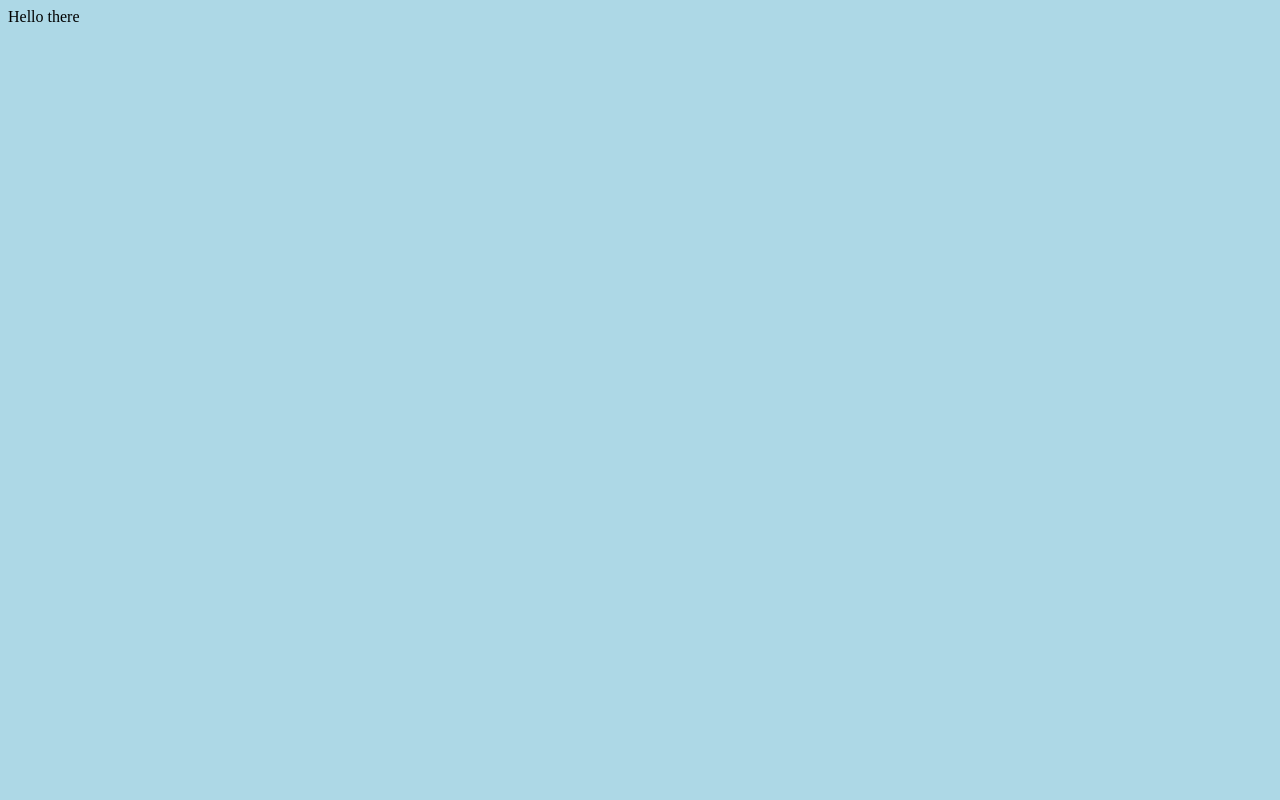
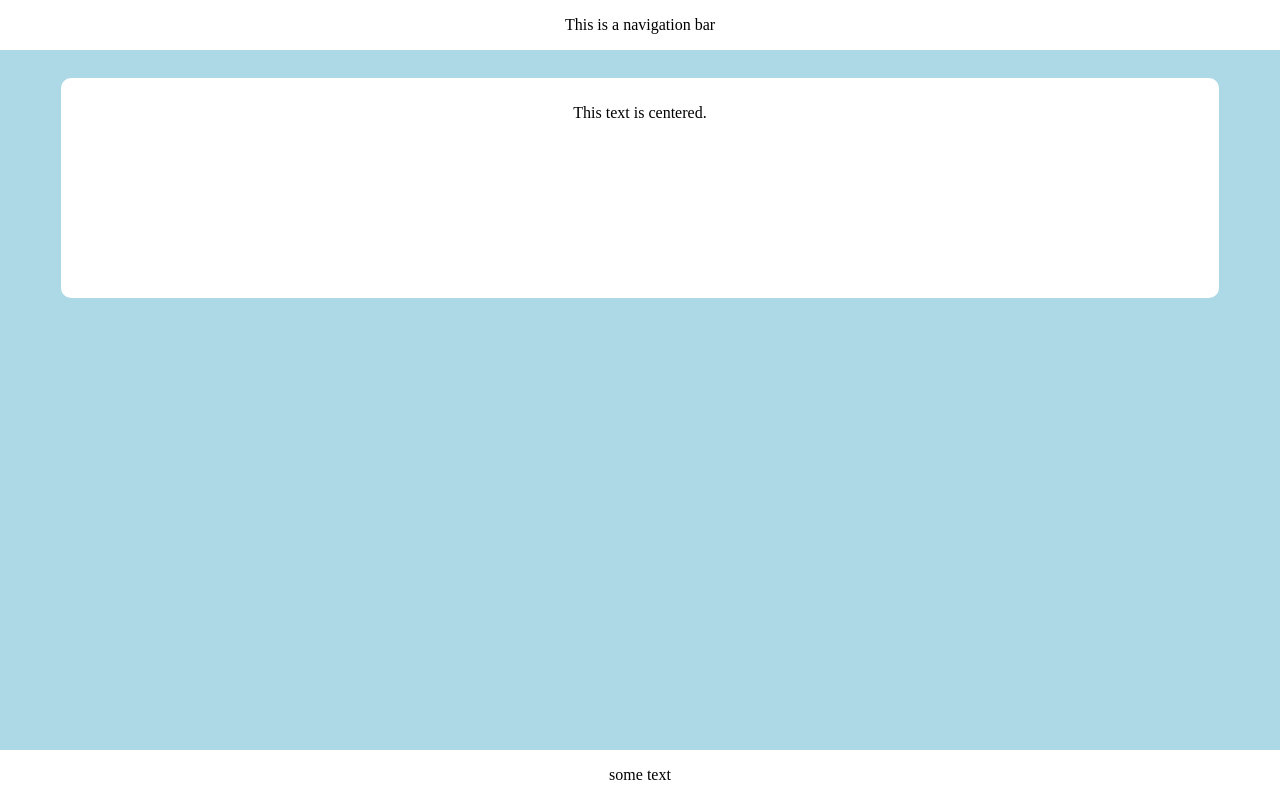
Before and after one commit to josephmm1/website, a PHP site: page / in a window 1280 px wide. Before the commit the page is almost empty. Run offline with PHP 8.4, Linux system fonts and the light colour scheme.

Commit message:
base site commit

```diff
--- a/main/css/style.css
+++ b/main/css/style.css
@@ -1,7 +1,34 @@
 body {
   background-color: lightblue;
 }
-
-p {
-colour: red;
+.border{
+border-radius: 10px;
+  padding: 10px;
 }
+.spaceDiv{
+height: 70px
+}
+.center {
+  margin: auto;
+  width: 90%;
+  height: 200px;
+  text-align: center;
+  background-color: white;
+}
+.footer {
+background-color: white;
+   position: fixed;
+   left: 0;
+   bottom: 0;
+   width: 100%;
+   text-align: center;
+   margin:auto
+}
+.header {
+ left: 0;
+ top: 0;
+background-color: white;
+   position: fixed;
+   width: 100%;
+   text-align: center;
+}
--- a/main/index.html
+++ b/main/index.html
@@ -1,4 +1,19 @@
 <html>
-<link rel="stylesheet" href="css/style.css">
-<p>Hello there</p>
+    <link rel="stylesheet" href="css/style.css">
+    <script src="js/script.js"></script>
+    <body>
+        <div class="header" id="myHeader">
+            <p>This is a navigation bar</p>
+        </div>
+        <div class="spaceDiv">
+        </div>
+        <div class="center border">
+            <p>This text is centered.</p>
+        </div>
+        <div class="spaceDiv">
+        </div>
+        <div class="footer">
+            <p>some text</p>
+        </div>
+    </body>
 </html>
--- /dev/null
+++ b/main/js/script.js
@@ -0,0 +1,12 @@
+window.onscroll = function() {myFunction()};
+
+var header = document.getElementById("myHeader");
+var sticky = header.offsetTop;
+
+function myFunction() {
+  if (window.pageYOffset > sticky) {
+    header.classList.add("sticky");
+  } else {
+    header.classList.remove("sticky");
+  }
+}
```
